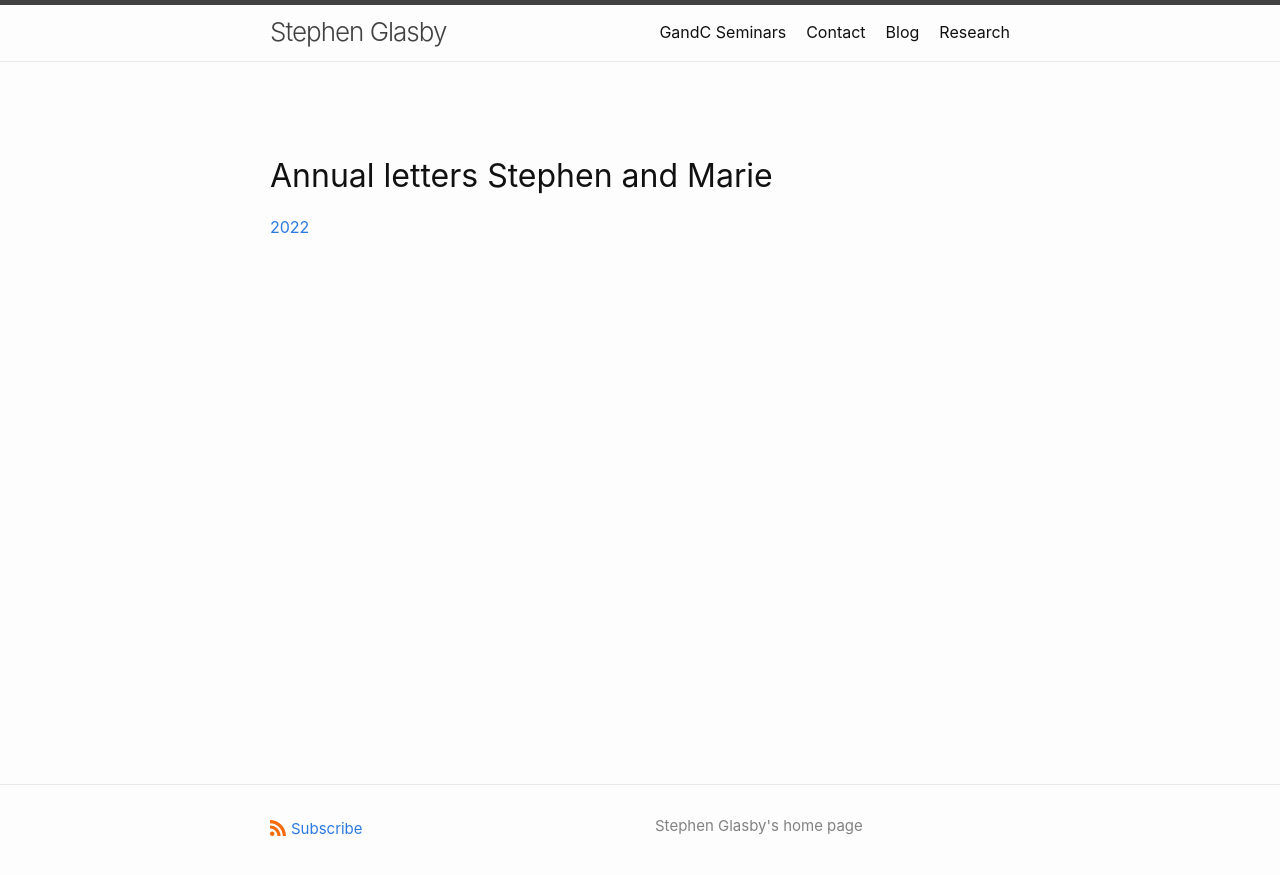
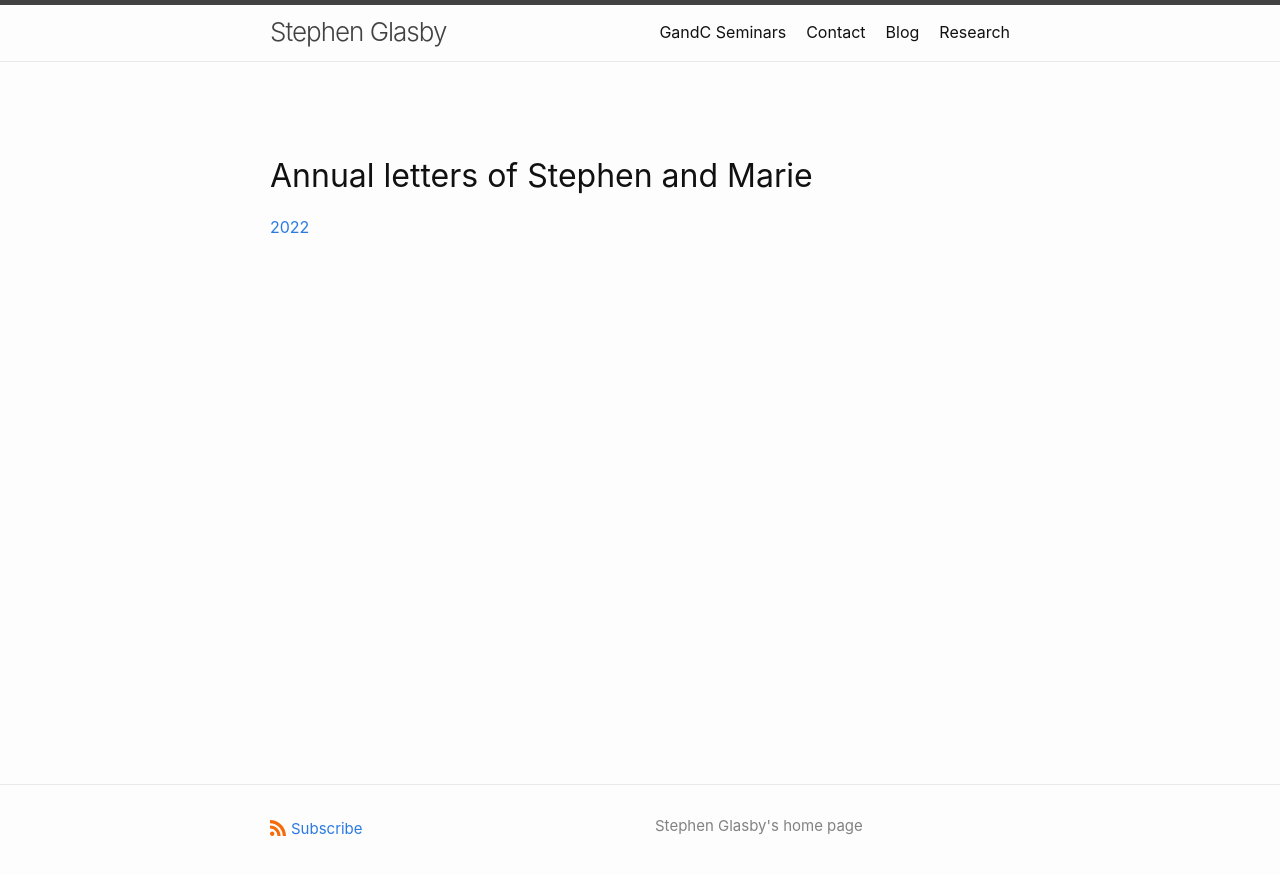
Before and after one commit to StephenGlasby/StephenGlasby.github.io, a Jekyll site: the page built from xmas.md, in a window 1280 px wide. Shown: the top 875 px of the page. Built offline with Jekyll 4.4.1, drawn with Linux system fonts in a browser that asks for light colours.

Commit message:
add of to xmas.md

```diff
--- a/xmas.md
+++ b/xmas.md
@@ -3,7 +3,6 @@ layout: page
 permalink: /xmas/
 ---
 
-<h2> Annual letters Stephen and Marie</h2>
-
+<h2> Annual letters of Stephen and Marie</h2>
 
 [2022](2022.pdf)
```
